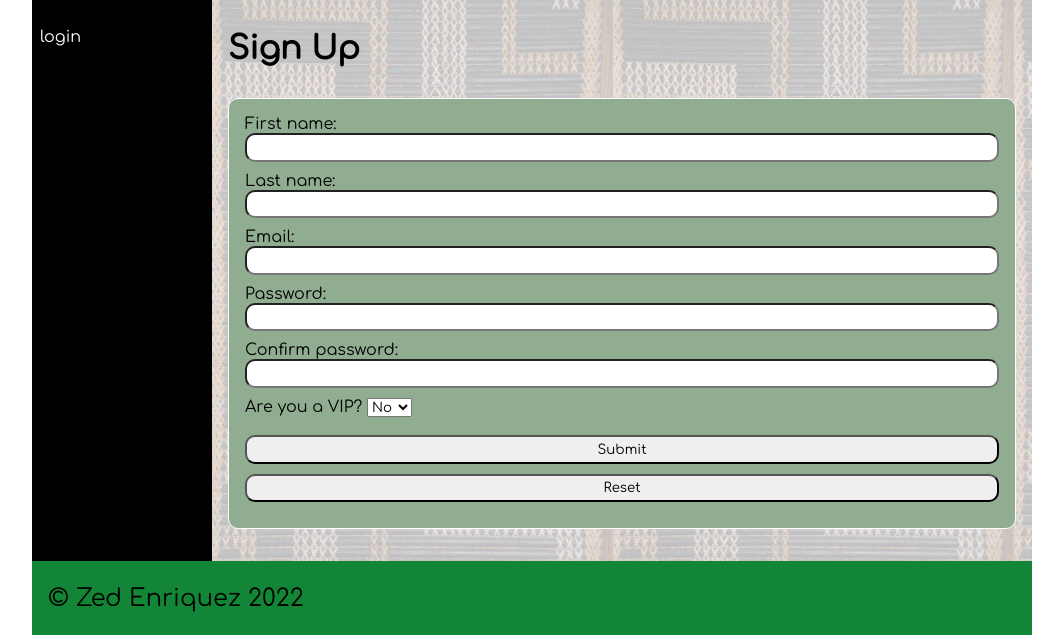
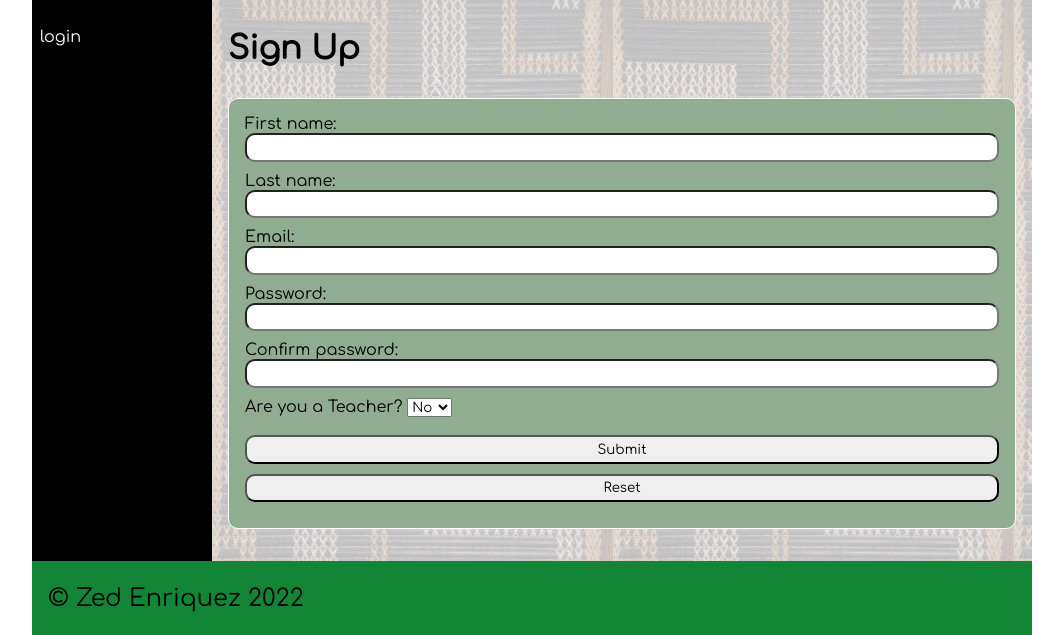
Before and after one commit to ZedEnriquez/L3DTS_Maori_Dictionary, a Flask app: page /signup in a window 1280 px wide. Shown: the part 65-700 px from the top of the page, without its empty margins (108-1171 px from the left). Run offline with Flask 2, Linux system fonts and the light colour scheme; some web fonts are replaced.

Commit message:
May 11, 2022 Currently working on the teacher/ student login.

```diff
--- a/app.py
+++ b/app.py
@@ -54,13 +54,13 @@ def is_logged_in():
         return True
 
 
-# Checking the vip state
-def is_vip():
-    if not is_logged_in() or (session.get("vip") is (None or 0)):
-        print("A vip isn't logged in")
+# Checking if the user is a teacher
+def is_teacher():
+    if (session.get("teacher") is (None or 0)):
+        print("A teacher isn't logged in")
         return False
     else:
-        print("Vip is logged in")
+        print("A Teacher is logged in")
         return True
 
 
@@ -68,7 +68,7 @@ def is_vip():
 @app.route('/')
 def render_homepage():
     return render_template("home.html", logged_in=is_logged_in(),
-                           categories=categories())
+                           categories=categories(),teacher_perm=is_teacher() )
 
 
 # User Signup
@@ -83,7 +83,7 @@ def render_signup_page():
         email = request.form.get('email').strip().lower()
         password = request.form.get('password')
         password2 = request.form.get('password2')
-        vip = request.form.get('vip')
+        teacher = request.form.get('teacher')
 
         if password != password2:     # Notifies the user that there is an input problem.
             return redirect('/signup?error=Passwords+dont+match')
@@ -95,13 +95,10 @@ def render_signup_page():
         hashed_password = bcrypt.generate_password_hash(password)
 
         con = create_connection(DATABASE)     # creates the connection with the desired database file.
-
-        # inserts into "users".
-        query = "INSERT INTO users (id, fname, lname, email, password, vip) VALUES(NULL,?,?,?,?,?)"
-
+        query = "INSERT INTO users(id, fname, lname, email, password, teacher) VALUES(NULL,?,?,?,?,?)"     # inserts into "users".
         cur = con.cursor()
         try:
-            cur.execute(query, (fname, lname, email, hashed_password, vip))
+            cur.execute(query, (fname, lname, email, hashed_password, teacher))
         except sqlite3.IntegrityError:
             return redirect('/signup?error=email+is+already+used')
         con.commit()
@@ -132,7 +129,7 @@ def render_login_page():
             userid = user_data[0][0]
             firstname = user_data[0][1]
             db_password = user_data[0][2]
-            vip = user_data[0][5]
+            teacher = user_data[0][5]
         except IndexError:
             return redirect("/login?error=Email+invalid+or+password+incorrect")
         if not bcrypt.check_password_hash(db_password, password):
@@ -140,10 +137,10 @@ def render_login_page():
         session['email'] = email
         session['userid'] = userid
         session['firstname'] = firstname
-        session['vip'] = vip
+        session['teacher']= teacher
         print(session)
         return redirect('/')
-    return render_template("login.html", logged_in=is_logged_in(), categories=categories(), vip_perm=is_vip())
+    return render_template("login.html", logged_in=is_logged_in(), categories=categories(), teacher_perm=is_teacher())
 
 
 # User Logout
@@ -175,12 +172,13 @@ def render_add_category_page():
     if error is None:
         error = ""
     return render_template("add_category.html", error=error,
-                           logged_in=is_logged_in(), categories=categories())
+                           logged_in=is_logged_in(), categories=categories(), teacher_perm=is_teacher())
 
 
 # Displaying the Category page
 @app.route('/category/<cat_id>', methods=["GET", "POST"])
 def render_category_page(cat_id):
+
     # The Add a new word function at the bottom of the page
     if request.method == 'POST':     # Post is the method used after submitting your details.
         print(request.form)
@@ -205,6 +203,7 @@ def render_category_page(cat_id):
     cur = con.cursor()
     cur.execute(query, (cat_id,))
     contents = cur.fetchall()
+
     print(contents[0][0])
     # Fetching the id's of each category
     query = "SELECT id, category_name FROM categories WHERE id=?"
@@ -212,7 +211,8 @@ def render_category_page(cat_id):
     cur.execute(query, (cat_id,))
     specific_category = cur.fetchall()
     return render_template('category.html', contents=contents, specific_category=specific_category,
-                           categories=categories(), cat_id=int(cat_id), logged_in=is_logged_in())
+                           categories=categories(), cat_id=int(cat_id), logged_in=is_logged_in(),
+                           teacher_perm=is_teacher())
 
 
 # Displaying the specific word
@@ -222,14 +222,15 @@ def render_word_page(word_id):
 
     # Fetching the contents for the specified category
     query = """SELECT id, Maori, English, cat_id, Definition,
-                   Level, Image, date FROM dictionary WHERE id=?"""
+                   Level, Image, date FROM dictionary WHERE cat_id=?"""
+
     cur = con.cursor()
     cur.execute(query, (word_id,))
     word_content = cur.fetchall()
     con.commit()
     con.close()
     return render_template('word.html', word_content=word_content, categories=categories(),
-                           word_id=int(word_id), logged_in=is_logged_in())
+                           word_id=int(word_id), logged_in=is_logged_in(),teacher_perm=is_teacher())
 
 
 # Running the app
--- a/templates/signup.html
+++ b/templates/signup.html
@@ -28,8 +28,8 @@
 
         <div>
          <label class = "form-group">
-            <label class="form-label">Are you a VIP?</label>
-             <select name ="vip" id="vip">
+            <label class="form-label">Are you a Teacher?</label>
+             <select name ="teacher" id="teacher">
                  <option class="form-element" value=0>No</option>
                  <option class="form-element" value=1>Yes</option>
              </select>
```
